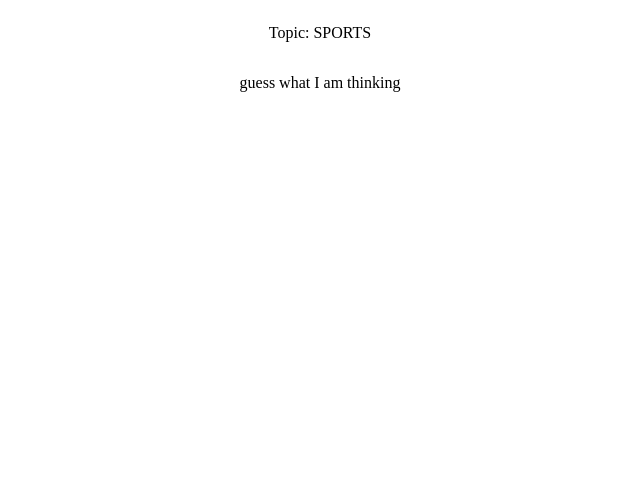
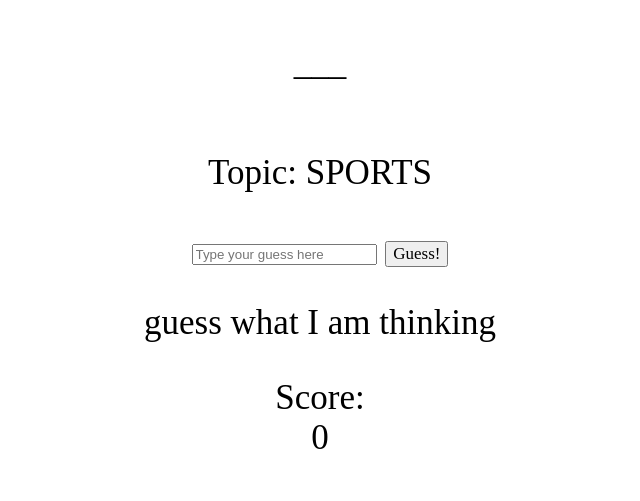
Before and after one commit to Linkhant19/midnightgames_1, a plain HTML site: page docs/index.html in a window 1280 px wide. Shown: the whole page, without its empty margins (320-960 px from the left). Drawn offline with Linux system fonts and the light colour scheme.

Commit message:
added restart button and js functions for restarting the game when an incorrect guess is made

```diff
--- a/docs/index.html
+++ b/docs/index.html
@@ -12,16 +12,26 @@
 
     <body>
         <div id="answer">
+            <p>___</p>
 
         </div>
         <div id="question">
             <p> Topic: SPORTS </p>
         </div>
         <div id="guess">
+            <input type="text" id="guessInput" name="guessInput" placeholder="Type your guess here">
+            <button type="button" onclick="submitGuess()">Guess!</button>
 
         </div>
         <div id="text">
             <p> guess what I am thinking </p>
+
         </div>
+        <div id="restart">
+            Score: <span id="score">0</span>
+            <br>
+            <button id="restartButton" style="display:none;" onclick="restartGame()">Restart</button>
+        </div>
+
     </body>
 </html>
--- a/docs/main.js
+++ b/docs/main.js
@@ -0,0 +1,40 @@
+function submitGuess() {
+    var guess = document.getElementById('guessInput').value;
+
+    // calls the function checkGuess to see if the guess is correct!
+
+    if (checkGuess(guess)) {
+        document.getElementById('text').getElementsByTagName('p')[0].innerHTML = "Correct!";
+        increaseScore();
+    } else {
+        document.getElementById('text').getElementsByTagName('p')[0].innerHTML = "Wrong!";
+        showRestartButton();
+    }
+}
+
+function increaseScore() {
+    var score = document.getElementById('score');
+    score.innerText = parseInt(score.innerText) + 1;
+}
+
+function showRestartButton() {
+    document.getElementById('restartButton').style.display = 'block';
+}
+
+function restartGame() {
+    // 1. Hide the restart button
+    document.getElementById('restartButton').style.display = 'none';
+
+    // 2. Reset the text
+    document.getElementById('text').getElementsByTagName('p')[0].innerHTML = "Guess what I am thinking";
+
+    // 3. Reset the input field
+    document.getElementById('guessInput').value = '';
+
+    // 4. Change the score back to zero
+    document.getElementById('score').innerText = '0';
+}
+
+function checkGuess(guess) {
+    return false
+}
--- a/docs/style.css
+++ b/docs/style.css
@@ -7,9 +7,25 @@ html {
 
 
 
-#question, #text {
+#question, #text, #guess, #answer {
     font-family: 'Times New Roman', Times, serif;
     align-content: center;
     text-align: center;
-    font-size: 1.2;
+    font-size: 35px;
 }
+
+#restart {
+    display: flex;
+    flex-direction: column;
+    align-items: center;
+    justify-content: center;
+    font-size: 35px;
+}
+
+button {
+    font-family: 'Times New Roman', Times, serif;
+    align-content: center;
+    text-align: center;
+    font-size: 17px;
+    cursor: pointer;
+}
```
